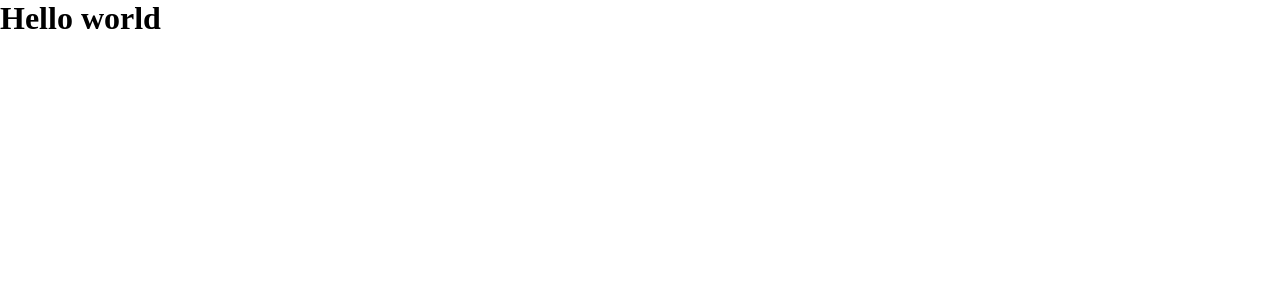
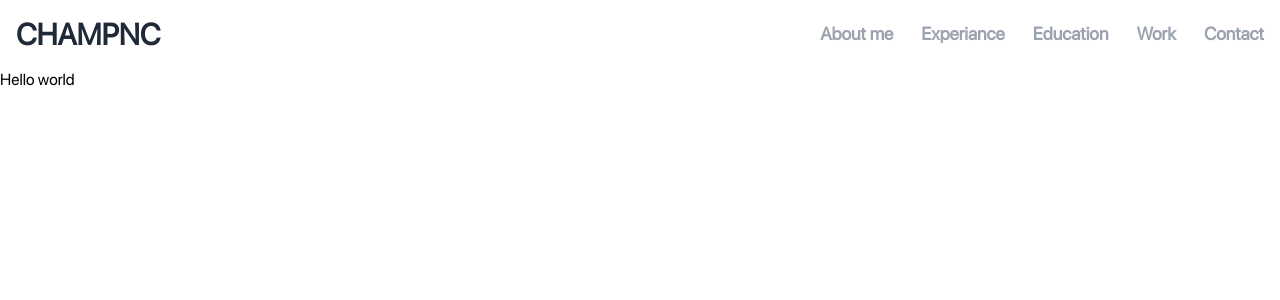
Before and after one commit to champnc/champncfolio, a React (Create React App) app in the folder frontend-react/: page / in a window 1280 px wide. Shown: the top 300 px of the page. Built offline with nearby package versions, Linux system fonts and the light colour scheme.

Commit message:
add navbar

```diff
--- a/frontend-react/package.json
+++ b/frontend-react/package.json
@@ -10,6 +10,7 @@
     "@types/node": "^16.11.36",
     "@types/react": "^18.0.9",
     "@types/react-dom": "^18.0.4",
+    "node-sass": "^7.0.1",
     "react": "^18.1.0",
     "react-dom": "^18.1.0",
     "react-scripts": "5.0.1",
--- a/frontend-react/src/App.tsx
+++ b/frontend-react/src/App.tsx
@@ -1,9 +1,11 @@
 import React from 'react';
 import './App.css';
+import { Navbar } from './components/Navbar'
 
 function App() {
   return (
     <div className="App">
+      <Navbar/>
       <h1>Hello world</h1>
     </div>
   );
--- /dev/null
+++ b/frontend-react/src/components/Navbar/Navbar.tsx
@@ -0,0 +1,23 @@
+import React, {useState} from 'react';
+
+const Navbar = () => {
+    const [showNav, setShowNav] = useState(false);
+
+    return (
+        <nav className="app__navbar flex justify-between items-center m-4">
+            <div className="app__navbar-logo text-3xl font-bold text-gray-800">
+                <h1>CHAMPNC</h1>
+            </div>
+            <ul className="app__navbar-links  flex justify-between items-center space-x-7">
+                {['About me', 'Experiance', 'Education', 'Work', 'Contact'].map((item) => (
+                    <li key={`link-${item}`} className="text-gray-400 hover:text-gray-900 duration-500">
+                        <div />
+                        <a href={`#${item.toLocaleLowerCase()}`} className="text-lg font-bold">{item}</a>
+                    </li>
+                ))}
+            </ul>
+        </nav>
+    );
+}
+
+export default Navbar;
--- /dev/null
+++ b/frontend-react/src/components/Navbar/index.ts
@@ -0,0 +1 @@
+export { default as Navbar } from './Navbar'
--- a/frontend-react/src/index.css
+++ b/frontend-react/src/index.css
@@ -1,4 +1,5 @@
-@import url("https://fonts.googleapis.com/css2?family=DM+Sans:wght@400;500;700&display=swap");
+/* @import url("https://fonts.googleapis.com/css2?family=DM+Sans:wght@400;500;700&display=swap");
+
 
 :root {
   --font-base: "DM Sans", sans-serif;
@@ -17,4 +18,19 @@
   padding: 0;
   margin: 0;
   scroll-behavior: smooth;
+} */
+
+@tailwind base;
+@tailwind components;
+@tailwind utilities;
+
+@layer base {
+  @font-face {
+    font-family: "SFPro";
+    src: url("./font/SFProDisplay-Regular.ttf");
+  }
+
+  html {
+    font-family: "SFPro";
+  }
 }
--- /dev/null
+++ b/frontend-react/tailwind.config.js
@@ -0,0 +1,7 @@
+module.exports = {
+  content: ["./src/**/*.{html,js,tsx,ts}"],
+  theme: {
+    extend: {},
+  },
+  plugins: [],
+}
```
Also changed, not shown: frontend-react/src/font/SFProDisplay-Regular.ttf (added), 1 other file (tests, documents, lock files or other folders).
